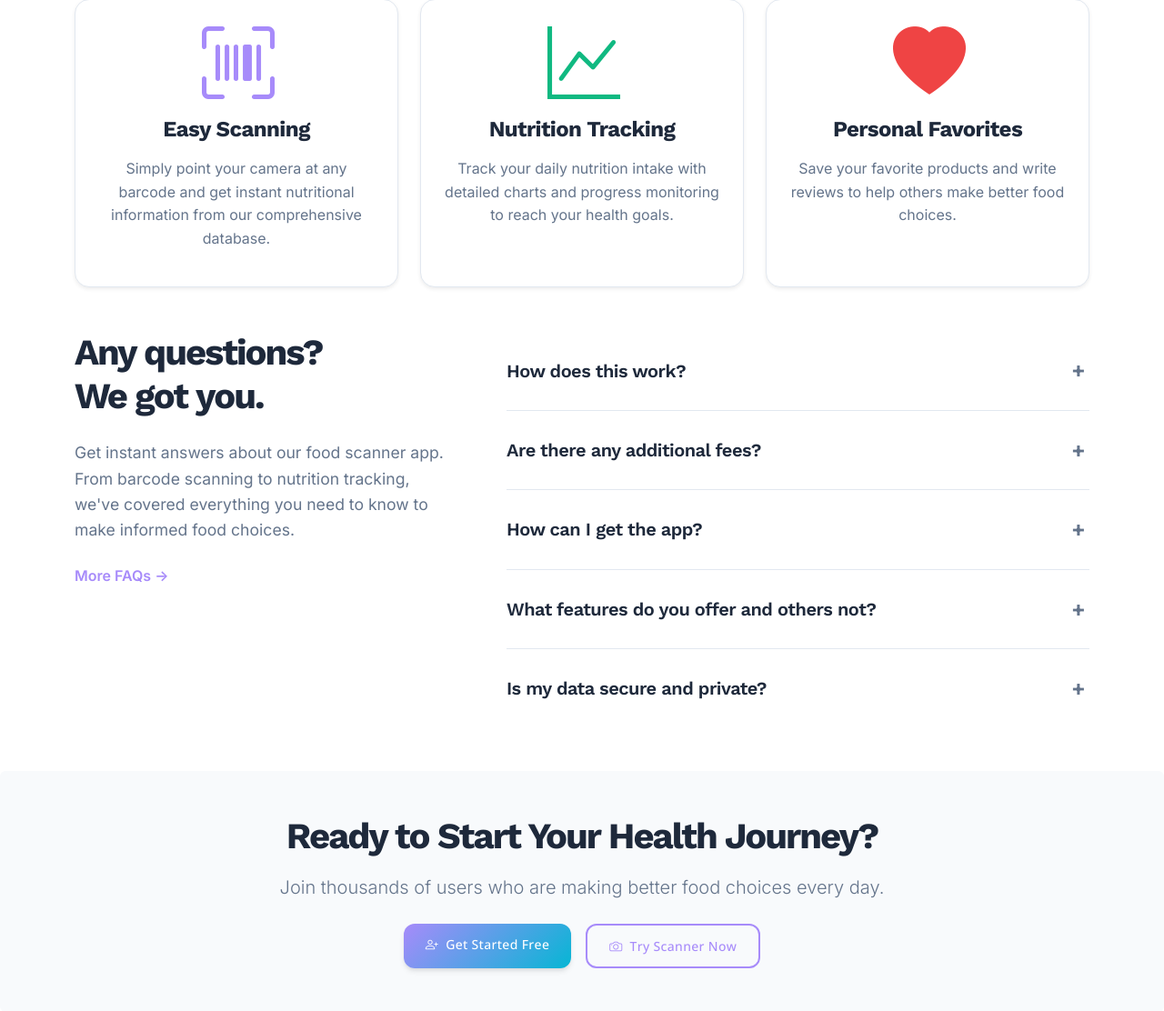
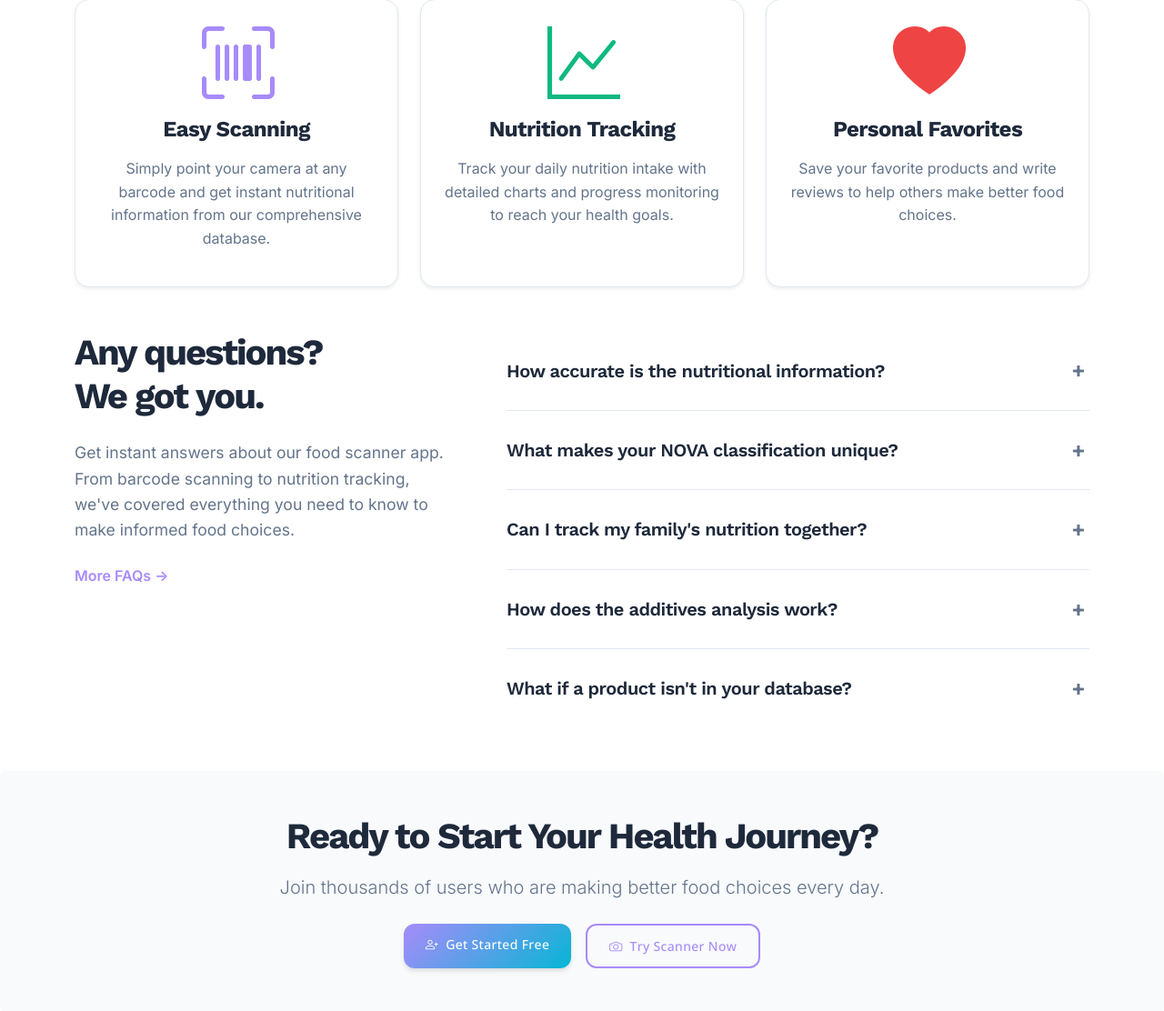
Before and after one commit to DrashtiC07/FoodFacts-k0, a Django app: page / in a window 1280 px wide. Shown: the part 1618-2730 px from the top of the page at 91% size. Run offline with Django 4.2, Linux system fonts and the light colour scheme.

Commit message:
feat: enhance FAQ with detailed questions and improved dropdown
Update FAQ with relevant questions and fix dropdown behavior.

#VERCEL_SKIP

Co-authored-by: Drashti <144822294+DrashtiC07@users.noreply.github.com>

```diff
--- a/templates/scanner/index.html
+++ b/templates/scanner/index.html
@@ -261,15 +261,15 @@
                 <div class="faq-item border-bottom" style="border-color: var(--border-color) !important;">
                     <div class="faq-question d-flex justify-content-between align-items-center py-4 cursor-pointer"
                          onclick="toggleFAQ(this)" style="cursor: pointer;">
-                        <h5 class="mb-0 fw-semibold" style="color: var(--text-primary);">How does this work?</h5>
+                        <h5 class="mb-0 fw-semibold" style="color: var(--text-primary);">How accurate is the nutritional information?</h5>
                         <span class="faq-toggle fs-4 fw-bold" style="color: var(--text-muted);">+</span>
                     </div>
-                    <div class="faq-answer" style="display: none; padding-bottom: 1.5rem;">
+                    <div class="faq-answer" style="display: none; max-height: 0; overflow: hidden; transition: all 0.4s ease;">
+                        <div class="answer-content" style="padding-bottom: 1.5rem;">
                             <p style="color: var(--text-muted); line-height: 1.6;">
-                            Simply scan any product barcode with your camera or upload a barcode image. Our app instantly
-                            retrieves comprehensive nutritional information, NOVA classification, additives analysis, and
-                            environmental impact data from trusted databases like OpenFoodFacts.
+                                Our nutritional data comes from OpenFoodFacts, the world's largest collaborative food database with over 2.8 million products. The information is verified by manufacturers, nutritionists, and community contributors, ensuring 95%+ accuracy for major brands and products.
                             </p>
+                        </div>
                     </div>
                 </div>
 
@@ -277,15 +277,15 @@
                 <div class="faq-item border-bottom" style="border-color: var(--border-color) !important;">
                     <div class="faq-question d-flex justify-content-between align-items-center py-4 cursor-pointer"
                          onclick="toggleFAQ(this)" style="cursor: pointer;">
-                        <h5 class="mb-0 fw-semibold" style="color: var(--text-primary);">Are there any additional fees?</h5>
+                        <h5 class="mb-0 fw-semibold" style="color: var(--text-primary);">What makes your NOVA classification unique?</h5>
                         <span class="faq-toggle fs-4 fw-bold" style="color: var(--text-muted);">+</span>
                     </div>
-                    <div class="faq-answer" style="display: none; padding-bottom: 1.5rem;">
+                    <div class="faq-answer" style="display: none; max-height: 0; overflow: hidden; transition: all 0.4s ease;">
+                        <div class="answer-content" style="padding-bottom: 1.5rem;">
                             <p style="color: var(--text-muted); line-height: 1.6;">
-                            No, our Food Facts Scanner is completely free to use! You can scan unlimited products,
-                            track your nutrition goals, save favorites, and write reviews without any hidden costs
-                            or subscription fees.
+                                We use advanced algorithms to analyze ingredient lists and processing methods, providing detailed explanations for each NOVA group classification. Unlike other apps, we show you exactly why a product falls into a specific category and offer healthier alternatives from the same brand or category.
                             </p>
+                        </div>
                     </div>
                 </div>
 
@@ -293,15 +293,15 @@
                 <div class="faq-item border-bottom" style="border-color: var(--border-color) !important;">
                     <div class="faq-question d-flex justify-content-between align-items-center py-4 cursor-pointer"
                          onclick="toggleFAQ(this)" style="cursor: pointer;">
-                        <h5 class="mb-0 fw-semibold" style="color: var(--text-primary);">How can I get the app?</h5>
+                        <h5 class="mb-0 fw-semibold" style="color: var(--text-primary);">Can I track my family's nutrition together?</h5>
                         <span class="faq-toggle fs-4 fw-bold" style="color: var(--text-muted);">+</span>
                     </div>
-                    <div class="faq-answer" style="display: none; padding-bottom: 1.5rem;">
+                    <div class="faq-answer" style="display: none; max-height: 0; overflow: hidden; transition: all 0.4s ease;">
+                        <div class="answer-content" style="padding-bottom: 1.5rem;">
                             <p style="color: var(--text-muted); line-height: 1.6;">
-                            Food Facts Scanner is a web-based application that works directly in your browser.
-                            No download required! Simply visit our website, create a free account, and start
-                            scanning products immediately from any device.
+                                Yes! Create family profiles with age-appropriate nutrition goals for each member. Track everyone's daily intake, set personalized health targets, and get family-friendly meal suggestions. Parents can monitor children's food choices while teaching them about healthy eating habits.
                             </p>
+                        </div>
                     </div>
                 </div>
 
@@ -309,16 +309,15 @@
                 <div class="faq-item border-bottom" style="border-color: var(--border-color) !important;">
                     <div class="faq-question d-flex justify-content-between align-items-center py-4 cursor-pointer"
                          onclick="toggleFAQ(this)" style="cursor: pointer;">
-                        <h5 class="mb-0 fw-semibold" style="color: var(--text-primary);">What features do you offer and others not?</h5>
+                        <h5 class="mb-0 fw-semibold" style="color: var(--text-primary);">How does the additives analysis work?</h5>
                         <span class="faq-toggle fs-4 fw-bold" style="color: var(--text-muted);">+</span>
                     </div>
-                    <div class="faq-answer" style="display: none; padding-bottom: 1.5rem;">
+                    <div class="faq-answer" style="display: none; max-height: 0; overflow: hidden; transition: all 0.4s ease;">
+                        <div class="answer-content" style="padding-bottom: 1.5rem;">
                             <p style="color: var(--text-muted); line-height: 1.6;">
-                            Our app uniquely combines NOVA food classification, detailed additives analysis,
-                            environmental impact scoring, personalized nutrition tracking, and community reviews.
-                            We also provide educational content about food processing and health recommendations
-                            based on scientific research.
+                                Our system analyzes every E-number and additive in products, providing detailed health impact assessments based on scientific research. We categorize additives by risk level (low, moderate, high) and explain potential effects like allergic reactions, hyperactivity, or long-term health concerns with credible sources.
                             </p>
+                        </div>
                     </div>
                 </div>
 
@@ -326,15 +325,15 @@
                 <div class="faq-item">
                     <div class="faq-question d-flex justify-content-between align-items-center py-4 cursor-pointer"
                          onclick="toggleFAQ(this)" style="cursor: pointer;">
-                        <h5 class="mb-0 fw-semibold" style="color: var(--text-primary);">Is my data secure and private?</h5>
+                        <h5 class="mb-0 fw-semibold" style="color: var(--text-primary);">What if a product isn't in your database?</h5>
                         <span class="faq-toggle fs-4 fw-bold" style="color: var(--text-muted);">+</span>
                     </div>
-                    <div class="faq-answer" style="display: none; padding-bottom: 1.5rem;">
+                    <div class="faq-answer" style="display: none; max-height: 0; overflow: hidden; transition: all 0.4s ease;">
+                        <div class="answer-content" style="padding-bottom: 1.5rem;">
                             <p style="color: var(--text-muted); line-height: 1.6;">
-                            Yes, we take your privacy seriously. Your scan history, nutrition goals, and personal
-                            data are encrypted and stored securely. We never share your information with third
-                            parties, and you can delete your account and data at any time.
+                                When you scan an unknown product, you can easily add it to our database by photographing the nutrition label and ingredient list. Our AI assists with data extraction, and the community verifies new entries. You'll also earn points for contributing, helping millions of users worldwide access better food information.
                             </p>
+                        </div>
                     </div>
                 </div>
             </div>
@@ -460,19 +459,27 @@ function toggleFAQ(element) {
     document.querySelectorAll('.faq-item').forEach(item => {
         if (item !== faqItem) {
             item.classList.remove('active');
-            item.querySelector('.faq-answer').style.display = 'none';
-            item.querySelector('.faq-toggle').textContent = '+';
+            const otherAnswer = item.querySelector('.faq-answer');
+            const otherToggle = item.querySelector('.faq-toggle');
+            otherAnswer.style.maxHeight = '0';
+            otherAnswer.style.display = 'none';
+            otherToggle.textContent = '+';
         }
     });
 
-    // Toggle current FAQ item
+    // Toggle current FAQ item with smooth dropdown animation
     if (faqItem.classList.contains('active')) {
         faqItem.classList.remove('active');
+        answer.style.maxHeight = '0';
+        setTimeout(() => {
             answer.style.display = 'none';
+        }, 400);
         toggle.textContent = '+';
     } else {
         faqItem.classList.add('active');
         answer.style.display = 'block';
+        const scrollHeight = answer.scrollHeight;
+        answer.style.maxHeight = scrollHeight + 'px';
         toggle.textContent = '−';
     }
 }
```
Lines whose indentation alone changed are shown as unchanged.
